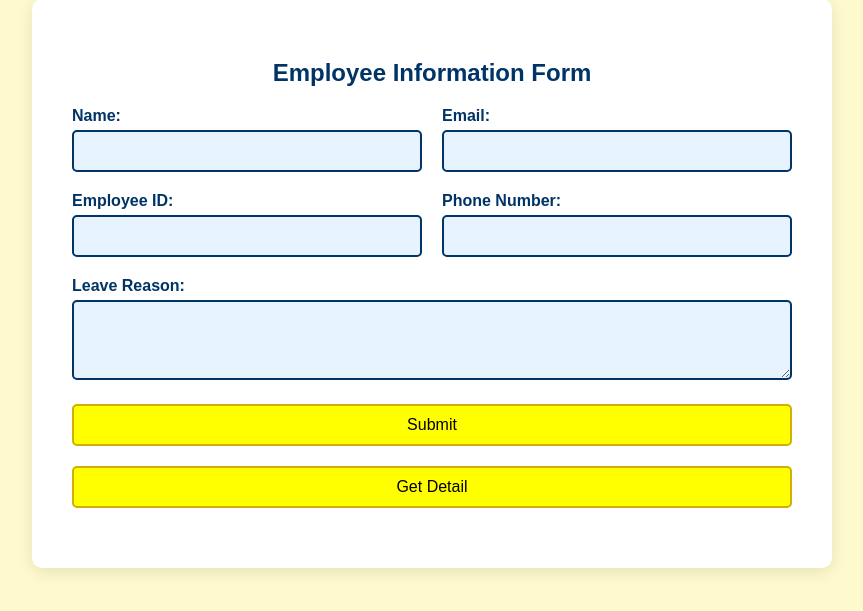
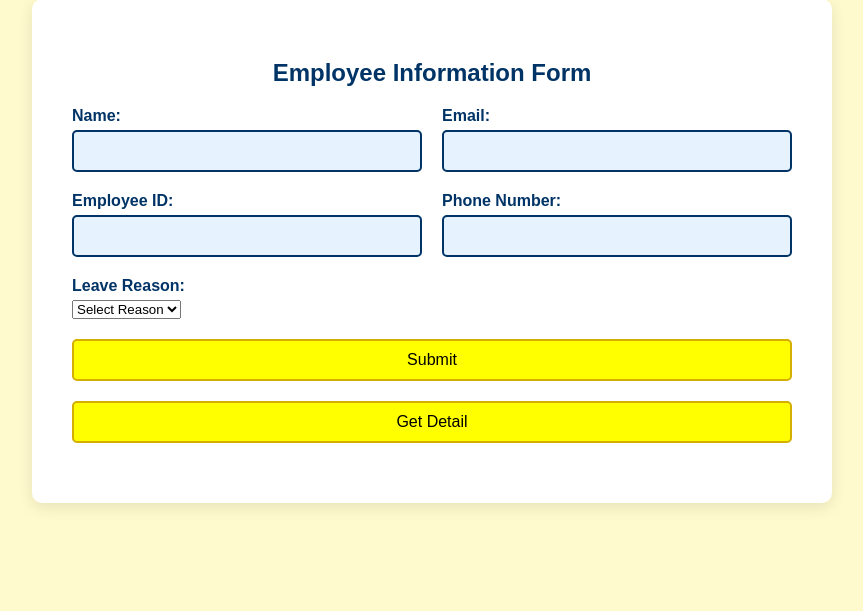
Before and after one commit to 20santi/ecl-project, a Flask app: page / in a window 1280 px wide. Shown: the part 41-652 px from the top of the page, without its empty margins (208-1071 px from the left). Run offline with Flask 3, Linux system fonts and the light colour scheme.

Commit message:
add drop down of Leave reason

```diff
--- a/templates/index.html
+++ b/templates/index.html
@@ -113,9 +113,15 @@
       <div class="form-row">
         <div class="form-group" style="flex: 1 1 100%;">
           <label for="address">Leave Reason:</label>
-          <textarea id="address" name="address" required></textarea>
+          <select id="address" name="address" required>
+            <option value="">Select Reason</option>
+            <option value="CL">CL</option>
+            <option value="SL">SL</option>
+            <option value="EL">EL</option>
+          </select>
         </div>
       </div>
+
 
       <div class="form-row">
         <input type="submit" value="Submit">
```
Also changed, not shown: employee.db.
